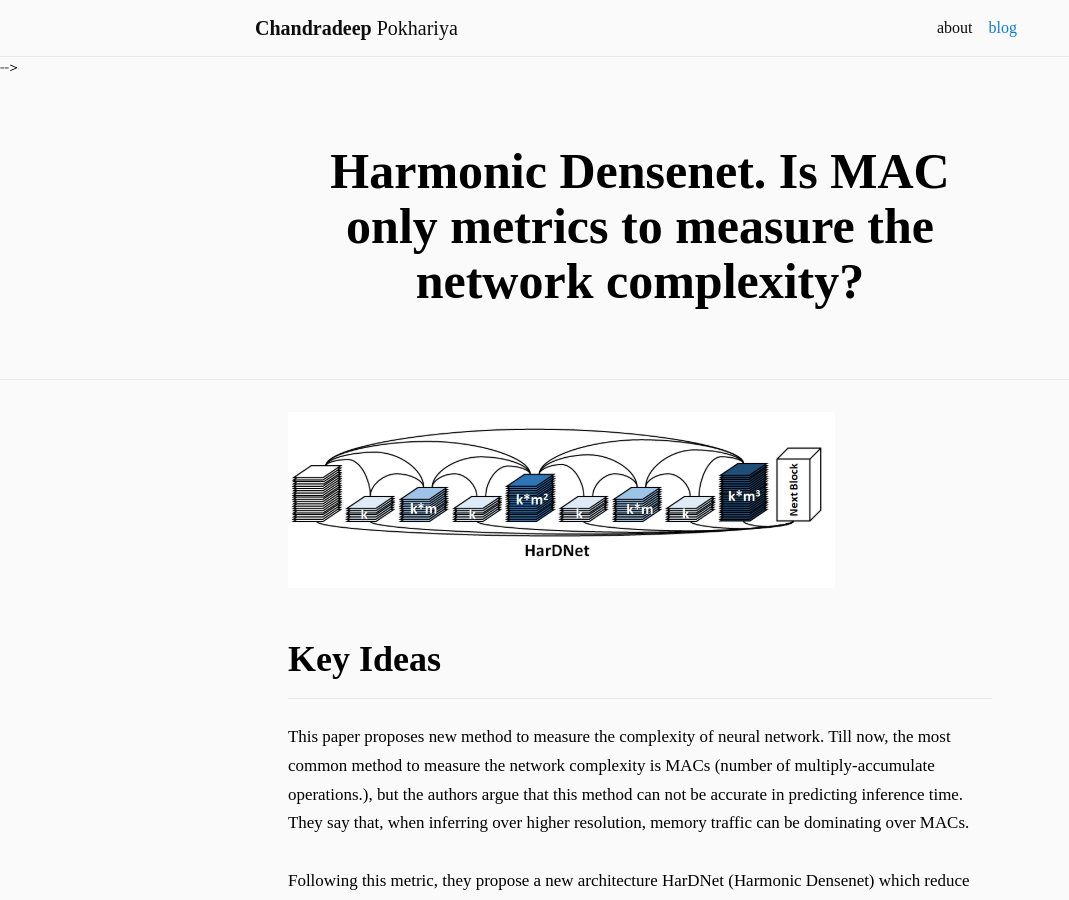
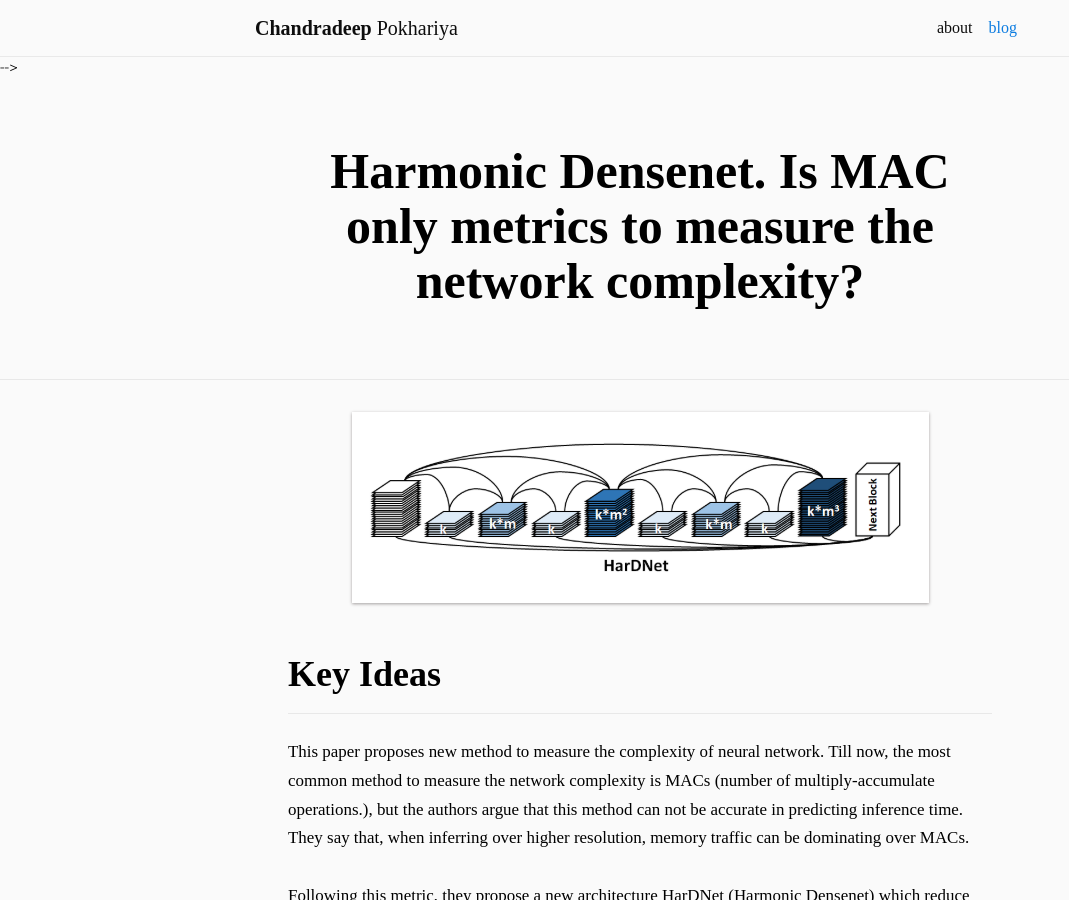
Before and after one commit to coreqode/coreqode.github.io, a Jekyll site: the page built from _posts/2020-12-15-1.md, in a window 1280 px wide and 900 px high. Shown: the whole window, without its empty margins (0-1069 px from the left). Built offline with Jekyll 4.4.1, drawn with Linux system fonts in a browser that asks for light colours; nearby versions of some CDN libraries; some web fonts are replaced; a style sheet for code colours, icons or effects is not loaded.

Commit message:
new change

```diff
--- a/_posts/2020-12-15-1.md
+++ b/_posts/2020-12-15-1.md
@@ -5,7 +5,7 @@ description:
 date: 2020-12-15
 ---
 
-![](/assets/img/hardnet_block.png "Results")
+![](/assets/img/hardnet_block.png "Results"){: .ci}
 
 ## Key Ideas
 
```
